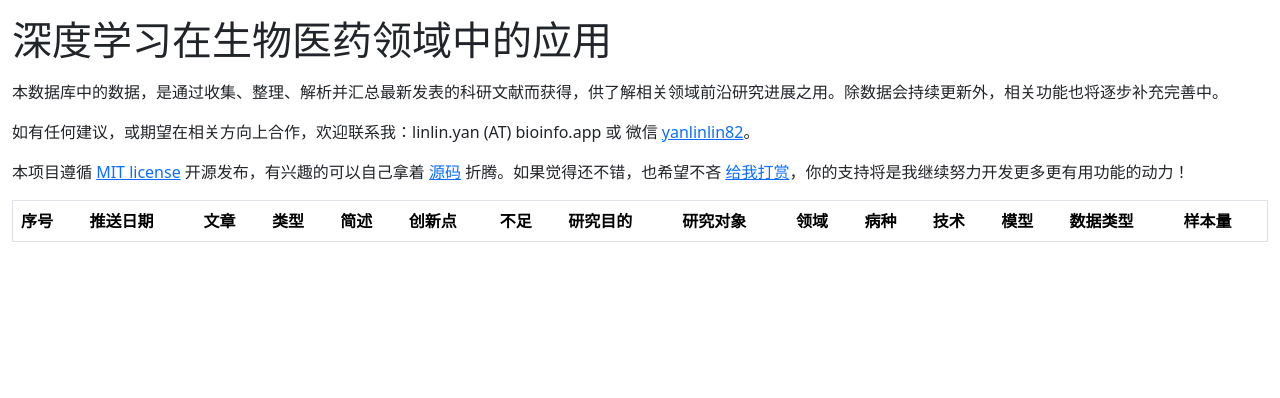
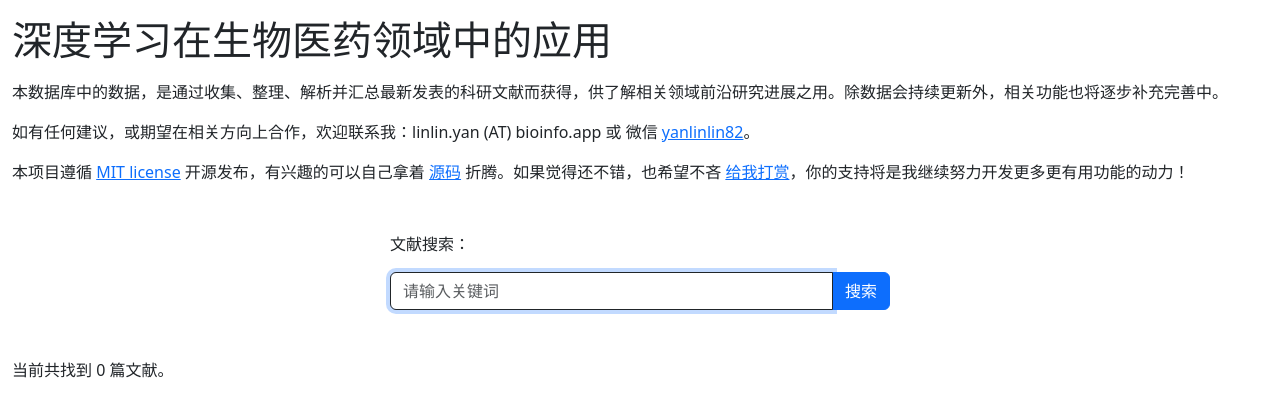
Before and after one commit to yanlinlin82/what-deep-learning-does-in-biomedicine, a Django app: page / in a window 1280 px wide. Shown: the top 398 px of the page. Run offline with Django 5.2, Linux system fonts and the light colour scheme; data that the repository does not hold is empty; some libraries are stand-ins or nearby versions.

Commit message:
Implement query function.

```diff
--- a/core/templates/core/home.html
+++ b/core/templates/core/home.html
@@ -64,6 +64,30 @@
   });
 </script>
 
+<div class="p-3">
+  <form class="col-md-8 mx-auto mt-3" style="max-width:500px">
+    <div class="row">
+      <label class="form-label mb-3" for="q">文献搜索：</label>
+    </div>
+    <div class="input-group w-auto mb-3">
+      <input type="text" id="q" name="q" class="form-control border-dark w-50" placeholder="请输入关键词" value="{{ query }}" required>
+      <button type="submit" class="btn btn-primary">搜索</button>
+    </div>
+    <script>
+      $('document').ready(function() {
+        t = $('#q');
+        t.focus()
+        l = t.val().length;
+        t[0].setSelectionRange(0, l);
+      })
+    </script>
+  </form>
+</div>
+
+<div class="my-3 text-start">
+  当前共找到 {{ papers.paginator.count }} 篇文献{% if papers.paginator.num_pages > 1 %}，本页显示第 {{ papers.start_index }} - {{ papers.end_index }} 篇{% endif %}。
+</div>
+
 {% include "core/includes/paginator.html" %}
 
 <table class="table table-striped border" style="max-width:100%;">
--- a/core/views.py
+++ b/core/views.py
@@ -1,5 +1,6 @@
 from django.shortcuts import render
 from django.core.paginator import Paginator, EmptyPage, PageNotAnInteger
+from django.db.models import Q
 from core.models import Paper
 
 def get_paginated_reviews(reviews, page_number):
@@ -22,7 +23,29 @@ def get_paginated_reviews(reviews, page_number):
     return reviews, zip(items, indices)
 
 def home(request):
-    papers = Paper.objects.all().order_by('-created')
+    papers = Paper.objects.all()
+
+    query = request.GET.get('q') or ''
+    if query:
+        papers = Paper.objects.filter(
+            Q(title__icontains=query) |
+            Q(journal__icontains=query) |
+            Q(doi = query) |
+            Q(pmid = query) |
+            Q(article_type__icontains=query) |
+            Q(description__icontains=query) |
+            Q(novelty__icontains=query) |
+            Q(limitation__icontains=query) |
+            Q(research_goal__icontains=query) |
+            Q(research_objects__icontains=query) |
+            Q(field_category__icontains=query) |
+            Q(disease_category__icontains=query) |
+            Q(technique__icontains=query) |
+            Q(model_type__icontains=query) |
+            Q(data_type__icontains=query) |
+            Q(sample_size__icontains=query))
+
+    papers = papers.order_by('-created')
 
     page_number = request.GET.get('page')
     papers, items = get_paginated_reviews(papers, page_number)
@@ -30,6 +53,7 @@ def home(request):
     for index, paper in enumerate(papers):
         paper.index = index + 1
     return render(request, 'core/home.html', {
+        'query': query,
         'papers': papers,
         'items': items,
     })
```
